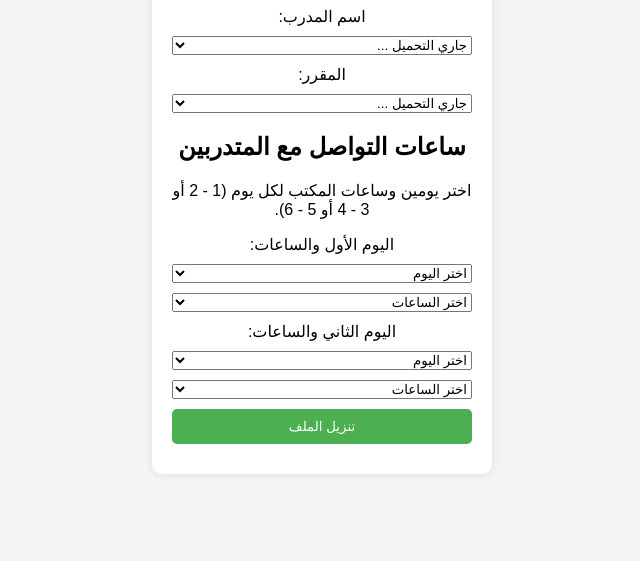
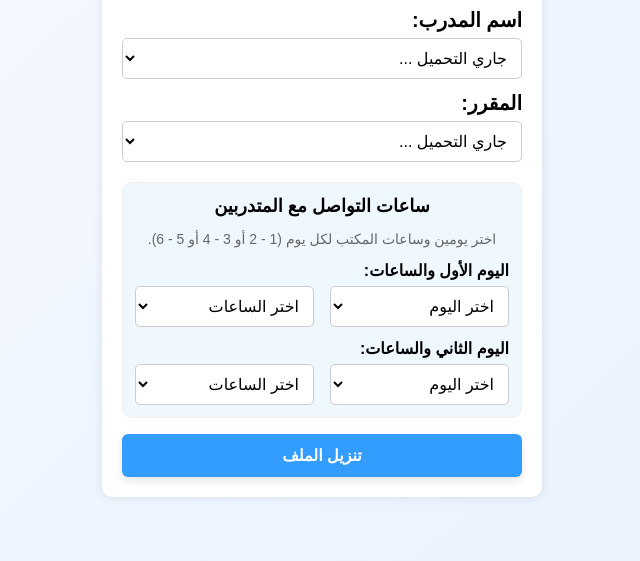
Before and after one commit to Ali-Alzahrani/tvtc, a plain HTML site: page index.html in a window 1280 px wide. Shown: the part 239-800 px from the top of the page, without its empty margins (318-958 px from the left). Drawn offline with nearby package versions, Linux system fonts and the light colour scheme; no server answers.

Commit message:
Update styles.css

```diff
--- a/styles.css
+++ b/styles.css
@@ -1,6 +1,7 @@
+/* ===== Global Layout ===== */
 body {
     font-family: Arial, sans-serif;
-    background-color: #f4f4f4;
+    background: linear-gradient(135deg, #f7faff, #e8f1ff);
     display: flex;
     justify-content: center;
     align-items: center;
@@ -8,30 +9,94 @@ body {
     margin: 0;
 }
 
+/* ===== Container ===== */
 .container {
-    background-color: white;
+    background-color: #fff;
     padding: 20px;
     border-radius: 10px;
     box-shadow: 0 0 10px rgba(0, 0, 0, 0.1);
     text-align: center;
-    width: 300px;
+    width: 400px; /* back to original width */
 }
 
-label, select, button {
+/* ===== Typography ===== */
+.container .subTitle {
+    text-align: right;
+    font-size: 20px;
+    font-weight: bold;
+}
+
+label {
+    display: block;
+    margin: 12px 0 6px;
+    font-weight: 600;
+    text-align: right;
+}
+
+/* ===== Form Elements ===== */
+select {
+    width: 100%;
+    padding: 10px;
+    font-size: 16px;
+    border: 1px solid #ccc;
+    border-radius: 5px;
+    background-color: #fff;
+    transition: border-color 0.2s, box-shadow 0.2s;
+}
+
+select:focus {
+    border-color: #339CFF;
+    box-shadow: 0 0 4px rgba(51, 156, 255, 0.5);
+    outline: none;
+}
+
+/* ===== Button ===== */
+button {
     display: block;
     width: 100%;
-    margin: 10px 0;
-}
-
-button {
-    padding: 10px;
-    background-color: #4CAF50;
+    margin-top: 16px;
+    padding: 12px;
+    background-color: #339CFF;
     color: white;
     border: none;
-    border-radius: 5px;
+    border-radius: 6px;
     cursor: pointer;
+    font-weight: bold;
+    font-size: 16px;
+    transition: background-color 0.3s, transform 0.1s, box-shadow 0.3s;
+    box-shadow: 0 4px 8px rgba(0, 0, 0, 0.1);
 }
 
 button:hover {
-    background-color: #45a049;
+    background-color: #238BE6;
 }
+
+button:active {
+    transform: scale(0.97);
+    box-shadow: 0 2px 5px rgba(0, 0, 0, 0.2);
+}
+
+/* ===== Layout Utilities ===== */
+.row-2 {
+    display: grid;
+    grid-template-columns: 1fr 1fr;
+    gap: 16px;
+}
+
+.section {
+    margin-top: 20px;
+    padding: 12px;
+    border: 1px solid #eee;
+    border-radius: 10px;
+    background-color: aliceblue;
+}
+
+.section h2 {
+    margin: 0 0 8px;
+    font-size: 18px;
+}
+
+.muted {
+    color: #666;
+    font-size: 14px;
+}
```
